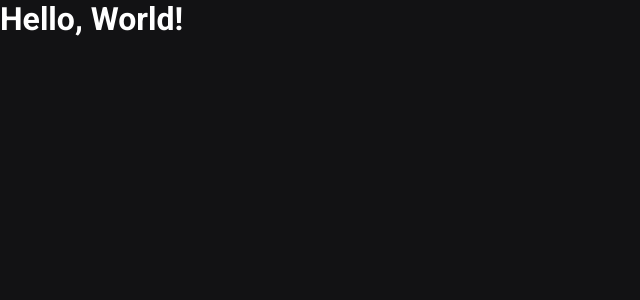
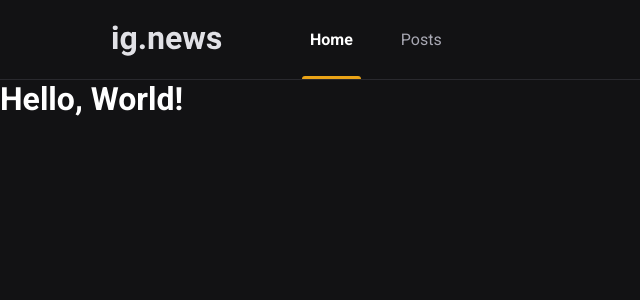
Before and after one commit to dinobergviana/ignews, a Next.js app: page / in a window 1280 px wide. Shown: the top 300 px of the page, without its empty margins (0-640 px from the left). Built offline with nearby package versions, Linux system fonts and the light colour scheme.

Commit message:
creates Header component

```diff
--- /dev/null
+++ b/src/components/Header/index.tsx
@@ -0,0 +1,15 @@
+import styles from './styles.module.scss';
+
+export function Header() {
+  return (
+    <header className={styles.headerContainer}>
+      <div className={styles.headerContent}>
+        <img src="/images/logo.svg" alt="Logo ig.news" />
+        <nav>
+          <a className={styles.active} href="#">Home</a>
+          <a href="#">Posts</a>
+        </nav>
+      </div>
+    </header>
+  )
+}
--- /dev/null
+++ b/src/components/Header/styles.module.scss
@@ -0,0 +1,54 @@
+.headerContainer {
+  height: 5rem;
+  border-bottom: 1px solid var(--gray-800);
+}
+
+.headerContent {
+  max-width: 1120px;
+  height: 5rem;
+  margin: 0 auto;
+  padding: 0 2rem;
+
+  display: flex;
+  align-items: center;
+
+  nav {
+    margin-left: 5rem;
+    height: 5rem;
+
+    a {
+      display: inline-block;
+      position: relative;
+      padding: 0 0.5rem;
+      height: 5rem;
+      line-height: 5rem;
+      color: var(--gray-300);
+
+      transition: color 0.2s;
+
+      & + a {
+        margin-left: 2rem;
+      }
+
+      &:hover {
+        color: var(--white);
+      }
+
+      &.active {
+        color: var(--white);
+        font-weight: bold;
+      }
+
+      &.active::after {
+        content: "";
+        height: 3px;
+        border-radius: 3px 3px 0 0;
+        width: 100%;
+        position: absolute;
+        bottom: 1px;
+        left: 0;
+        background: var(--yellow-500);
+      }
+    }
+  }
+}
--- a/src/pages/_app.tsx
+++ b/src/pages/_app.tsx
@@ -1,9 +1,15 @@
 import { AppProps } from 'next/app';
+import { Header } from '../components/Header';
 
 import '../styles/global.scss';
 
 function MyApp({ Component, pageProps }: AppProps) {
-  return <Component {...pageProps} />
+  return (
+    <>
+      <Header/>
+      <Component {...pageProps} />
+    </>
+  )
 }
 
 export default MyApp
--- a/src/pages/_document.tsx
+++ b/src/pages/_document.tsx
@@ -9,6 +9,7 @@
           <link rel="preconnect" href="https://fonts.googleapis.com"/>
           <link rel="preconnect" href="https://fonts.gstatic.com" />
           <link href="https://fonts.googleapis.com/css2?family=Roboto:wght@400;700;900&display=swap" rel="stylesheet"/>
+          <link rel="shortcut icon" href="/favicon.png" type="image/png" />
         </Head>
         <body>
           <Main />
--- a/src/pages/index.tsx
+++ b/src/pages/index.tsx
@@ -4,8 +4,8 @@
   return (
     <>
       <Head>
-          <title>ig.news</title>
-        </Head>
+        <title>ig.news</title>
+      </Head>
       <h1>
         Hello, World!
       </h1>
--- a/src/styles/global.scss
+++ b/src/styles/global.scss
@@ -9,6 +9,7 @@
 
   --gray-100: #e1e1e6;
   --gray-300: #a8a8b3;
+  --gray-800: #29292e;
   --gray-900: #121214;
 
   --cyan-500: #61dafb;
```
